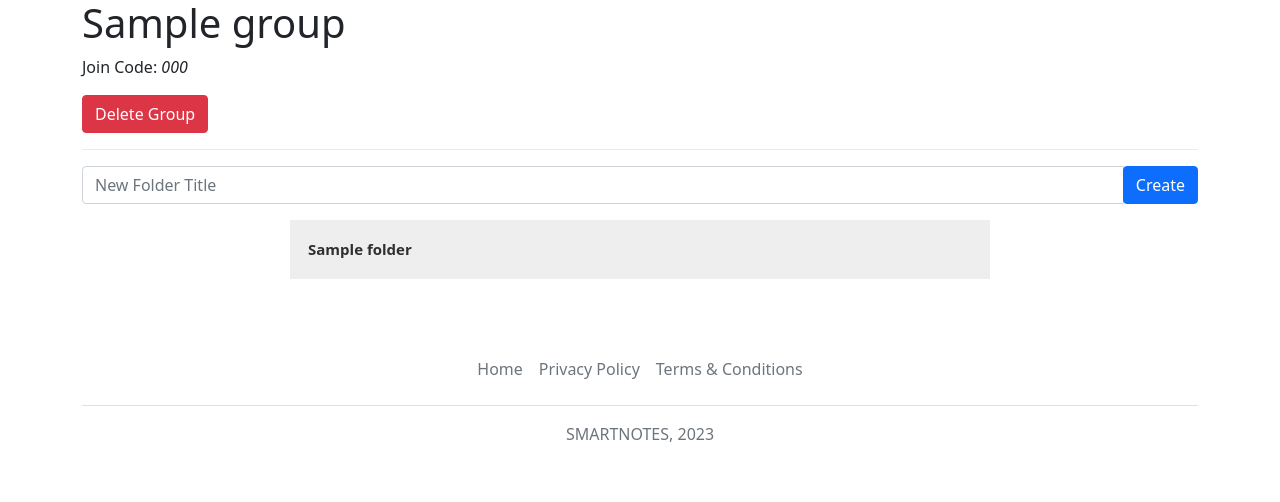
After one commit to ch-dev02/smartnotes-collabresourceplat, a Flask app: page /group/1 in a window 1280 px wide. The commit adds this page. Shown: the part 381-883 px from the top of the page. Run offline with Flask 2, Linux system fonts and the light colour scheme; a user stored in the database is signed in; tables that the repository leaves empty hold one stand-in row (values such as "Sample post").

Commit message:
S2 - Group System Complete

```diff
--- a/files/app/__init__.py
+++ b/files/app/__init__.py
@@ -24,5 +24,5 @@ migrate = Migrate(app, db)
 
 admin = Admin(app, name='Admin', template_mode='bootstrap3')
 
-from app.views import auth
+from app.views import auth, grp
 from app import models
--- a/files/app/forms.py
+++ b/files/app/forms.py
@@ -1,6 +1,6 @@
 from flask_wtf import FlaskForm
-from wtforms import StringField, PasswordField, BooleanField, HiddenField
-from wtforms.validators import DataRequired
+from wtforms import StringField, PasswordField, BooleanField, HiddenField, FileField, TextAreaField, IntegerField
+from wtforms.validators import DataRequired, NumberRange
 
 class LoginForm(FlaskForm):
     email = StringField('email', validators=[DataRequired()])
@@ -29,3 +29,19 @@ class ResetPasswordConfirmForm(FlaskForm):
 
 class DeleteAccountForm(FlaskForm):
     password = PasswordField('password', validators=[DataRequired()])
+
+class CreateGroupForm(FlaskForm):
+    title = StringField('title', validators=[DataRequired()])
+
+class JoinGroupForm(FlaskForm):
+    code = StringField('code', validators=[DataRequired()])
+
+class DelLeaveGroupForm(FlaskForm):
+    group_id = HiddenField('group_id', validators=[DataRequired()])
+
+class CreateFolderForm(FlaskForm):
+    title = StringField('title', validators=[DataRequired()])
+    group_id = HiddenField('group_id', validators=[DataRequired()])
+
+class DelFolderForm(FlaskForm):
+    folder_id = HiddenField('folder_id', validators=[DataRequired()])
--- a/files/app/static/css/styles.css
+++ b/files/app/static/css/styles.css
@@ -164,3 +164,121 @@ nav {
 .form-check {
     margin: 20px 0;
 }
+
+/***** LIST ITEMS *****/
+.groups_grid {
+    display: grid;
+    grid-template-columns: repeat(auto-fit, minmax(300px, 1fr));
+    grid-gap: 10px;
+    width: 80%;
+    margin: 10px auto;
+}
+
+.folders_grid {
+    display: grid;
+    grid-template-columns: repeat(auto-fit, minmax(200px, 1fr));
+    grid-gap: 10px;
+    width: 100%;
+    margin: 10px auto;
+}
+
+.list-item {
+    width: 100%;
+    max-width: 700px;
+    margin: auto;
+}
+
+.list-item>.list-item-btn {
+    background-color: #eee;
+    color: #2f2f2f;
+    cursor: pointer;
+    padding: 18px;
+    width: 100%;
+    border: none;
+    text-align: left;
+    outline: none;
+    font-size: 15px;
+    word-break: break-word;
+}
+
+.list-item>.list-item-btn:hover {
+    background-color: #ccc;
+}
+
+@media screen and (max-width: 450px) {
+    .groups_grid {
+        width: 100%;
+        display: block;
+    }
+
+    .folders_grid {
+        width: 100%;
+        display: block;
+    }
+}
+
+/***** TABS SYSTEM *****/
+.tab {
+    overflow: hidden;
+    border: 1px solid #ccc;
+    background-color: #f1f1f1;
+    display: grid;
+    grid-template-columns: repeat(auto-fit, minmax(200px, auto));
+}
+
+.tab button {
+    background-color: inherit;
+    border: none;
+    outline: none;
+    cursor: pointer;
+    padding: 14px 16px;
+    transition: 0.3s;
+}
+
+.tab button:hover {
+    background-color: #ddd;
+}
+
+.tab button.active {
+    background-color: #ccc;
+}
+
+.tabcontent {
+    display: none;
+    margin-top: 10px;
+}
+
+.tablinks:nth-of-type(1) {
+    border-right: 1px solid #ccc;
+}
+
+/***** FOLDER ADD DROPDOWN *****/
+.dropdown {
+    position: relative;
+    display: inline-block;
+    margin-bottom: 20px;
+}
+
+.dropdown-content {
+    display: none;
+    position: absolute;
+    background-color: #f1f1f1;
+    min-width: 160px;
+    box-shadow: 0px 8px 16px 0px rgba(0, 0, 0, 0.2);
+    z-index: 1;
+}
+
+.dropdown-content a {
+    color: black;
+    padding: 12px 16px;
+    text-decoration: none;
+    display: block;
+}
+
+.dropdown-content a:hover {
+    background-color: #ddd;
+}
+
+.show {
+    display: block;
+}
--- /dev/null
+++ b/files/app/templates/group.html
@@ -0,0 +1,44 @@
+{% extends "base.html" %}
+{% block content %}
+<div class="container">
+    <h1>{{ group.title }}</h1>
+    <p>Join Code: <i>{{ group.code }}</i></p>
+    {% if group.owner == current_user.id %}
+    <form action="/group/delete" method="post" name="delete" enctype="multipart/form-data">
+        {{ form.csrf_token }}
+        {{ form.group_id }}
+        <input type="submit" class="btn btn-danger col" value="Delete Group">
+    </form>
+    <hr>
+    <form action="/folder/create" method="post">
+        {{ form_create_folder.csrf_token }}
+        {{ form_create_folder.group_id }}
+        <div class="input-group mb-3">
+            {{ form_create_folder.title(class_='form-control', placeholder='New Folder Title') }}
+            <div class="input-group-append">
+                <input type="submit" class="btn btn-primary" value="Create">
+            </div>
+        </div>
+    </form>
+    {% else %}
+    <form action="/group/leave" method="post" name="leave" enctype="multipart/form-data">
+        {{ form.csrf_token }}
+        {{ form.group_id }}
+        <input type="submit" class="btn btn-danger col" value="Leave Group">
+    </form>
+    <hr>
+{% endif %}
+{% if folders|length == 0 %}
+<br>
+<p class="row justify-content-center">There are no folders in this group.</p>
+{% else %}
+<div class="folders_grid">
+    {% for folder in folders %}
+    <div class="list-item" onclick="window.location.href='/folder/{{folder.id}}'">
+        <button type="button" class="list-item-btn"><b>{{folder.title}}</b></button>
+    </div>
+    {% endfor %}
+</div>
+{% endif %}
+</div>
+{% endblock %}
--- a/files/app/views/auth.py
+++ b/files/app/views/auth.py
@@ -39,11 +39,6 @@ def logged_out_only(func):
         else:
             return func(*args, **kwargs)
     return wrap
-
-@app.route('/', methods=['GET'])
-@login_required
-def index():
-    return render_template('index.html')
 
 """
 Account Management Page
--- /dev/null
+++ b/files/app/views/grp.py
@@ -0,0 +1,368 @@
+from app import app, db, models
+from flask import render_template, request, flash, redirect, url_for, send_file
+from flask_login import current_user, login_required
+from ..forms import *
+import logging
+import html
+import json
+import secrets
+import validators
+from werkzeug.utils import secure_filename
+import os
+
+logger = logging.getLogger(__name__)
+
+"""
+Home Page
+User must be logged in
+GET request only
+ - get all groups user is a member of
+ - get all groups user owns
+ - merge groups and sort by title
+ - render index.html
+"""
+@app.route('/', methods=['GET'])
+@login_required
+def index():
+    groups = models.Group.query.filter_by(owner=current_user.id).all()
+    member_groups = models.Member.query.filter_by(user=current_user.id).all()
+    for group in member_groups:
+        group = models.Group.query.filter_by(id=group.group).first()
+        groups.append(group)
+    groups.sort(key=lambda x: x.title)
+    logger.info('User ' + current_user.email + ' accessed home page')
+    return render_template('index.html', groups=groups)
+
+"""
+Create Group Page
+User must be logged in
+GET request
+ - render create-group.html
+POST request and form is valid
+ - generate unique code
+ - create group
+ - redirect to home page
+POST request and form is invalid
+ - render create-group.html with error message
+"""
+@app.route('/create-group', methods=['GET', 'POST'])
+@login_required
+def create_group():
+    form = CreateGroupForm()
+    if request.method == 'GET':
+        logger.info('User ' + current_user.email + ' accessed create group page')
+        return render_template('create-group.html', form=form)
+    elif form.validate_on_submit():
+        code = secrets.token_urlsafe(8)
+        while models.Group.query.filter_by(code=code).first():
+            code = secrets.token_urlsafe(8)
+        title = html.escape(form.title.data)
+        group = models.Group(title=title, code=code, owner=current_user.id)
+        db.session.add(group)
+        db.session.commit()
+        logger.info('User ' + current_user.email + ' created group ' + title + ": " + code)
+        flash('Group created successfully.\nShare the code: `'+code+'` to invite people to the group.', 'success')
+        return redirect(url_for('index'))
+    else:
+        logger.error('User ' + current_user.email + ' sent invalid post request to create group page')
+        flash('Error creating group', 'danger')
+        return render_template('create-group.html', form=form)
+
+"""
+Join Group Page
+User must be logged in
+GET request
+ - render join-group.html
+POST request and form is valid
+ - get group from code
+ - add user to group
+ - redirect to home page
+POST request and form is invalid
+ - render join-group.html with error message
+"""
+@app.route('/join-group', methods=['GET', 'POST'])
+@login_required
+def join_group():
+    form = JoinGroupForm()
+    if request.method == 'GET':
+        logger.info('User ' + current_user.email + ' accessed join group page')
+        return render_template('join-group.html', form=form)
+    elif form.validate_on_submit():
+        code = html.escape(form.code.data)
+        group = models.Group.query.filter_by(code=code).first()
+        if group:
+            member = models.Member(user=current_user.id, group=group.id)
+            db.session.add(member)
+            db.session.commit()
+            logger.info('User ' + current_user.email + ' joined group ' + group.title + ": " + code)
+            flash('Joined group successfully.', 'success')
+            return redirect(url_for('index'))
+        else:
+            logger.error('User ' + current_user.email + ' sent wanted to join invalid group ' + code)
+            flash('Error joining group, group doesn\'t exist', 'danger')
+            return render_template('join-group.html', form=form)
+    else:
+        logger.error('User ' + current_user.email + ' sent invalid post request to join group page')
+        flash('Error joining group, group doesn\'t exist', 'danger')
+        return render_template('join-group.html', form=form)
+
+"""
+Group Page
+User must be logged in
+Check if group exists
+ - if not warn and log then return to home page
+Otherwise
+ - Get All folders
+ - Get the leave/delete form and prefill group_id
+ - Check user is member or group owner
+   - If not warn and log then return to home page
+ - If user owns group
+   - Get the create folder form and prefill group_id
+ - Render group.html
+"""
+@app.route('/group/<id>', methods=['GET'])
+@login_required
+def group(id):
+    group = models.Group.query.filter_by(id=id).first()
+    form = DelLeaveGroupForm()
+    form.group_id.data = id
+    if not group:
+        flash('Group doesn\'t exist', 'danger')
+        logger.info('User ' + current_user.email + ' tried to access invalid group: ' + id)
+        return redirect(url_for('index'))
+
+    member = models.Member.query.filter_by(user=current_user.id, group=group.id).first()
+    if not member and group.owner != current_user.id:
+        flash('You don\'t have permission to access this group', 'danger')
+        logger.warn('User ' + current_user.email + ' tried to access group: ' + str(group.id) + ' without permission')
+        return redirect(url_for('index'))
+
+    folders = models.Folder.query.filter_by(group=group.id).all()
+    logger.info('User ' + current_user.email + ' accessed group: ' + str(group.id))
+    if group.owner == current_user.id:
+        form2 = CreateFolderForm()
+        form2.group_id.data = id
+        return render_template('group.html', group=group, folders=folders, form=form,form_create_folder=form2)
+    return render_template('group.html', group=group, folders=folders, form=form)
+
+"""
+Create Folder Route
+User must be logged in
+Uses Create form created in /group/<id> route
+If form doesn't validate
+ - warn and log then return to group page
+Otherwise
+ - Check if group exists
+   - if not warn and log then return to home page
+ - Check if user owns group
+   - if not warn and log then return to group page
+ - Create folder
+ - Redirect to group page
+"""
+@app.route('/folder/create', methods=['POST'])
+@login_required
+def create_folder():
+    form = CreateFolderForm()
+    if form.validate_on_submit():
+        title = html.escape(form.title.data)
+        group_id = form.group_id.data
+        group = models.Group.query.filter_by(id=group_id).first()
+        if not group:
+            flash('Group doesn\'t exist', 'danger')
+            logger.info('User ' + current_user.email + ' tried to create folder in invalid group: ' + str(group_id))
+            return redirect(url_for('index'))
+
+        if group.owner != current_user.id:
+            flash('You don\'t have permission to create folders in this group', 'danger')
+            logger.warning('User ' + current_user.email + ' tried to create folder in group: ' + str(group_id) + ' without permission')
+            return redirect(url_for('group', id=group_id))
+
+        folder = models.Folder(title=title, group=group_id)
+        db.session.add(folder)
+        db.session.commit()
+        logger.info('User ' + current_user.email + ' created folder ' + title + ' in group: ' + str(group_id))
+        flash('Folder created successfully.', 'success')
+        return redirect(url_for('group', id=group_id))
+    else:
+        flash('Error creating folder', 'danger')
+        logger.info('User ' + current_user.email + ' sent invalid request to create folder')
+        return redirect(url_for('index'))
+
+"""
+Folder Page
+User must be logged in
+Check if folder exists
+ - if not warn and log then return to home page
+Check if parent group exists
+ - if not warn and log then return to home page
+Check if user is a member of parent group or the owner
+ - if not warn and log then return to home page
+"""
+@app.route('/folder/<id>', methods=['GET'])
+@login_required
+def folder(id):
+    form = DelFolderForm()
+    form.folder_id.data = id
+    folder = models.Folder.query.filter_by(id=id).first()
+    if not folder:
+        flash('Folder doesn\'t exist', 'danger')
+        logger.info('User ' + current_user.email + ' tried to access invalid folder: ' + str(id))
+        return redirect(url_for('index'))
+    group = models.Group.query.filter_by(id=folder.group).first()
+    if not group:
+        flash('Folder\'s parent group doesn\'t exist', 'danger')
+        logger.info('User ' + current_user.email + ' tried to access folder in invalid group: ' + str(folder.group))
+        return redirect(url_for('index'))
+    member = models.Member.query.filter_by(user=current_user.id, group=group.id).first()
+    if group.owner != current_user.id and not member:
+        flash('You don\'t have permission to access this folder', 'danger')
+        logger.warning('User ' + current_user.email + ' tried to access folder: ' + str(id) + ' without permission')
+        return redirect(url_for('index'))
+    logger.info('User ' + current_user.email + ' accessed folder: ' + str(folder.id))
+    return render_template('folder.html', folder=folder, owner=group.owner, form=form, group_title=group.title, group_id=group.id)
+
+"""
+Delete folder route
+User must be logged in
+Post Request Only
+If form is valid:
+  Check if folder exists
+  Check if parent group exists
+  Check if user has permission to delete (group owner)
+  Delete all resources in folder
+  Delete all reviews for resources in folder
+  Delete all files for resources in folder
+  Delete folder
+  Log action
+  Redirect to group page
+Else:
+  Log invalid request
+  Flash error
+  Redirect to index
+"""
+@app.route('/folder/delete', methods=['POST'])
+@login_required
+def delete_folder():
+    form = DelFolderForm()
+    if form.validate_on_submit():
+        folder = models.Folder.query.filter_by(id=form.folder_id.data).first()
+        if not folder:
+            logger.info('User ' + current_user.email + ' sent invalid request to delete folder ' + str(form.folder_id.data))
+            flash("Invalid request", "danger")
+            return redirect(url_for('index'))
+        group = models.Group.query.filter_by(id=folder.group).first()
+        if not group:
+            logger.info('User ' + current_user.email + ' sent invalid request to delete folder ' + str(form.folder_id.data) + " with missing group")
+            flash("Invalid request", "danger")
+            return redirect(url_for('index'))
+        if group.owner != current_user.id:
+            logger.warning('User ' + current_user.email + ' tried to delete folder without permission')
+            flash("You do not have permission to delete this folder", "danger")
+            return redirect(url_for('index'))
+        # Do some stuff to delete resources once they are implemented
+        db.session.delete(folder)
+        db.session.commit()
+        logger.info('User ' + current_user.email + ' deleted folder ' + str(form.folder_id.data))
+        flash("Folder deleted", "success")
+        return redirect(url_for('group', id=group.id))
+    else:
+        logger.info('User ' + current_user.email + ' sent invalid request to delete folder ' + str(form.folder_id.data))
+        flash("Invalid request", "danger")
+        return redirect(url_for('index'))
+
+"""
+Delete group route
+User must be logged in
+Post Request Only
+If form is valid:
+  Check if group exists
+  Check if user is owner of group
+  Delete all members of group
+  Delete all folders in group
+  Delete all resources in folders in group
+  Delete all reviews of resources in folders in group
+  Delete all files of resources in folders in group
+  Delete group
+  Log action
+  Redirect to index
+Else:
+  Log invalid request
+  Flash error
+  Redirect to index
+"""
+@app.route('/group/delete', methods=['POST'])
+@login_required
+def delete_group():
+    form = DelLeaveGroupForm()
+    if form.validate_on_submit():
+        id = int(form.group_id.data)
+        group = models.Group.query.filter_by(id=id).first()
+        if not group:
+            logger.info('User ' + current_user.email + ' sent invalid request to leave group ' + str(id))
+            flash("Invalid request, this group doesn't exist", "danger")
+            return redirect(url_for('index'))
+        if group.owner != current_user.id:
+            logger.info('User ' + current_user.email + ' sent invalid request to leave group ' + str(id))
+            flash("You cannot delete a group you do not own.", "danger")
+            return redirect(url_for('index'))
+        members = models.Member.query.filter_by(group=id).all()
+        for member in members:
+            db.session.delete(member)
+        folders = models.Folder.query.filter_by(group=id).all()
+        for folder in folders:
+            # Do some stuff to delete resources once they are implemented
+            db.session.delete(folder)
+        db.session.delete(group)
+        db.session.commit()
+        logger.info('User ' + current_user.email + ' deleted group ' + str(id))
+        flash("You have deleted the group", "success")
+        return redirect(url_for('index'))
+    else:
+        logger.info('User ' + current_user.email + ' sent invalid request to delete group ' + str(form.group_id.data))
+        flash("Invalid request", "danger")
+        return redirect(url_for('index'))
+
+
+"""
+Leave group route
+User must be logged in
+POST request only
+Check form is valid
+  Get group and check if valid
+  Check user is a member of the group and is not the owner
+  Delete membership
+  Delete all resources created by user in group and their reviews
+  Delete all reviews by user in group
+  Commit changes
+  Redirect to index
+"""
+@app.route('/group/leave', methods=['POST'])
+@login_required
+def leave_group():
+    form = DelLeaveGroupForm()
+    if form.validate_on_submit():
+        id = int(form.group_id.data)
+        group = models.Group.query.filter_by(id=id).first()
+        if not group:
+            logger.info('User ' + current_user.email + ' sent invalid request to leave group ' + str(id))
+            flash("Invalid request, this group doesn't exist", "danger")
+            return redirect(url_for('index'))
+        if group.owner == current_user.id:
+            logger.info('User ' + current_user.email + ' sent invalid request to leave group ' + str(id))
+            flash("You cannot leave a group you own, you may delete it instead.", "danger")
+            return redirect(url_for('index'))
+        member = models.Member.query.filter_by(user=current_user.id, group=id).first()
+        if not member:
+            logger.info('User ' + current_user.email + ' sent invalid request to leave group ' + str(id))
+            flash("Invalid request, you are not a member of this group", "danger")
+            return redirect(url_for('index'))
+        db.session.delete(member)
+        # Do some stuff to delete resources once they are implemented
+        db.session.commit()
+        logger.info('User ' + current_user.email + ' left group ' + str(id))
+        flash("You have left the group", "success")
+        return redirect(url_for('index'))
+    else:
+        logger.info('User ' + current_user.email + ' sent invalid request to leave group ' + str(form.group_id.data))
+        flash("Invalid request", "danger")
+        return redirect(url_for('index'))
```
Also changed, not shown: files/app/templates/create-group.html (added, +21 -0 lines), files/app/templates/folder.html (added, +102 -0 lines), files/app/templates/index.html (+13 -0 lines), files/app/templates/join-group.html (added, +21 -0 lines), 1 other file.
